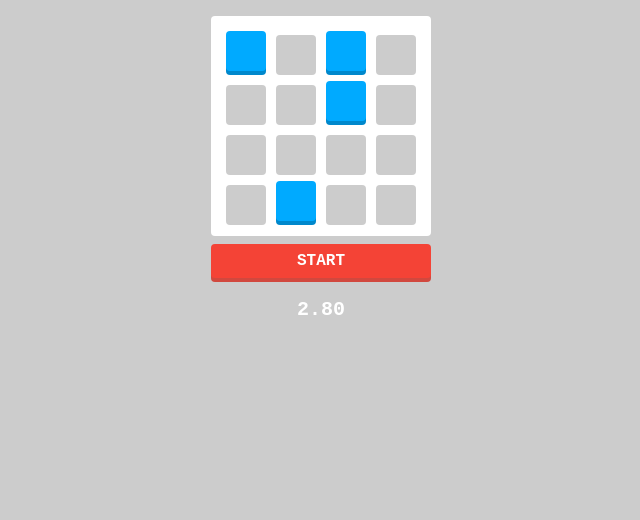
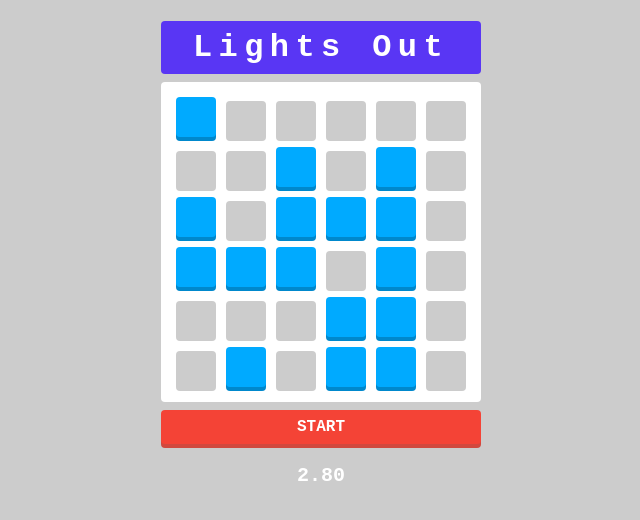
Before and after one commit to rinkt/lights-out, a plain HTML site: page index.html in a window 1280 px wide. Both pictures are taken after a click on the element "START". Shown: the whole page, without its empty margins (319-959 px from the left). Drawn offline with Linux system fonts and the light colour scheme.

Commit message:
Add files via upload

```diff
--- a/css/styles.css
+++ b/css/styles.css
@@ -10,6 +10,17 @@ body {
   /* 50px * 4 + 10px * 2 */
   width: 220px;
   margin: 16px auto;
+}
+
+h1 {
+  text-align: center;
+  letter-spacing: 0.2em;
+  margin-bottom: 8px;
+  cursor: pointer;
+  user-select: none;
+  background: #5936f4;
+  padding: 8px;
+  border-radius: 4px;
 }
 
 #board {
--- a/index.html
+++ b/index.html
@@ -2,11 +2,14 @@
 <html lang="ja">
 <head>
   <meta charset="utf-8">
+  <meta http-equiv="X-UA-Compatible" content="IE=edge">
+  <meta name="viewport" content="width=device-width, initial-scale=1.0">
   <title>Lights Out</title>
   <link rel="stylesheet" href="css/styles.css">
 </head>
 <body>
   <div id="container">
+    <h1>Lights Out</h1>
     <div id="board">
     </div>
     <div id="btn">START</div>
--- a/js/main.js
+++ b/js/main.js
@@ -28,7 +28,7 @@
     }
 
     press(row, col) {
-      if (row < 0 || col < 0 || row > 3 || col > 3){
+      if (row < 0 || col < 0 || row > this.game.getLevel() - 1 || col > this.game.getLevel() - 1){
         return;
       }
 
@@ -42,9 +42,9 @@
     }
 
     check() {
-      for (let row = 0; row < 4; row++) {
+      for (let row = 0; row < this.game.getLevel(); row++) {
         const ul = document.querySelectorAll('ul')[row];
-        for (let col = 0; col < 4; col++) {
+        for (let col = 0; col < this.game.getLevel(); col++) {
           const li = ul.querySelectorAll('li')[col];
           if (!li.classList.contains('pressed')) {
             return;
@@ -64,12 +64,12 @@
 
     setup() {
       const board = document.getElementById('board');
-      for (let row = 0; row < 4; row++) {
+      for (let row = 0; row < this.game.getLevel(); row++) {
         const ul = document.createElement('ul');
         board.appendChild(ul);
-        for (let col = 0; col < 4; col++) {
+        for (let col = 0; col < this.game.getLevel(); col++) {
           this.panels.push(new Panel(row, col, this.game));
-          board.children[row].appendChild(this.panels[row * 4 + col].getEl());
+          board.children[row].appendChild(this.panels[row * this.game.getLevel() + col].getEl());
         }
       }
     }
@@ -78,9 +78,9 @@
       this.panels.forEach(panel => {
         panel.activate();
       });
-      for (let i = 0; i < 20; i++) {
-        const row = Math.floor(Math.random() * 4);
-        const col = Math.floor(Math.random() * 4);
+      for (let i = 0; i < this.game.getLevel() ** 2; i++) {
+        const row = Math.floor(Math.random() * this.game.getLevel());
+        const col = Math.floor(Math.random() * this.game.getLevel());
         this.press(row, col);
         this.press(row - 1, col);
         this.press(row + 1, col);
@@ -90,7 +90,7 @@
     }
 
     press(row, col) {
-      if (row < 0 || col < 0 || row > 3 || col > 3){
+      if (row < 0 || col < 0 || row > this.game.getLevel() - 1 || col > this.game.getLevel() - 1){
         return;
       }
 
@@ -105,7 +105,8 @@
   }
 
   class Game {
-    constructor() {
+    constructor(level) {
+      this.level = level;
       this.board = new Board(this);
 
       this.startTime = undefined;
@@ -115,6 +116,14 @@
       btn.addEventListener('click', () => {
         this.start();
       });
+      this.setup();
+    }
+
+    setup() {
+      const container = document.getElementById('container');
+      const PANEL_WIDTH = 50;
+      const BOARD_PADDING = 10;
+      container.style.width = PANEL_WIDTH * this.level + BOARD_PADDING * 2 + 'px';
     }
 
     start() {
@@ -141,7 +150,11 @@
       return this.timeoutId;
     }
 
+    getLevel() {
+      return this.level;
+    }
+
   }
 
-  new Game();
+  new Game(6);
 }
```
